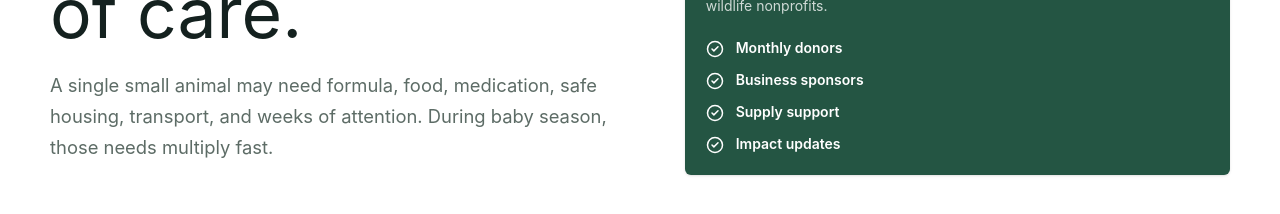
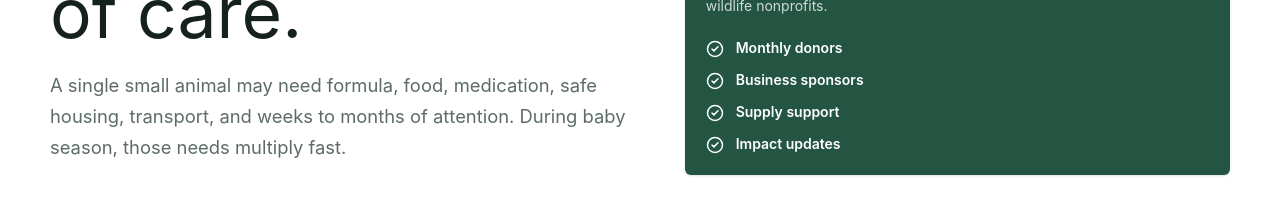
Before and after one commit to Bstonem/417-wildlife-alliance, a Next.js app: page / in a window 1280 px wide. Shown: the part 3637-3851 px from the top of the page. Built offline with nearby package versions, Linux system fonts and the light colour scheme; no server answers.

Commit message:
Update text to reflect longer care duration

```diff
--- a/app/page.tsx
+++ b/app/page.tsx
@@ -119,7 +119,7 @@ export default function HomePage() {
             <p className="section-kicker">Why it matters</p>
             <h2 className="section-title mt-3">Rehabbers carry the hardest part of care.</h2>
             <p className="body-large mt-5">
-              A single small animal may need formula, food, medication, safe housing, transport, and weeks of attention. During baby season, those needs multiply fast.
+              A single small animal may need formula, food, medication, safe housing, transport, and weeks to months of attention. During baby season, those needs multiply fast.
             </p>
           </div>
           <Card className="border-primary/20 bg-primary text-primary-foreground">
```
